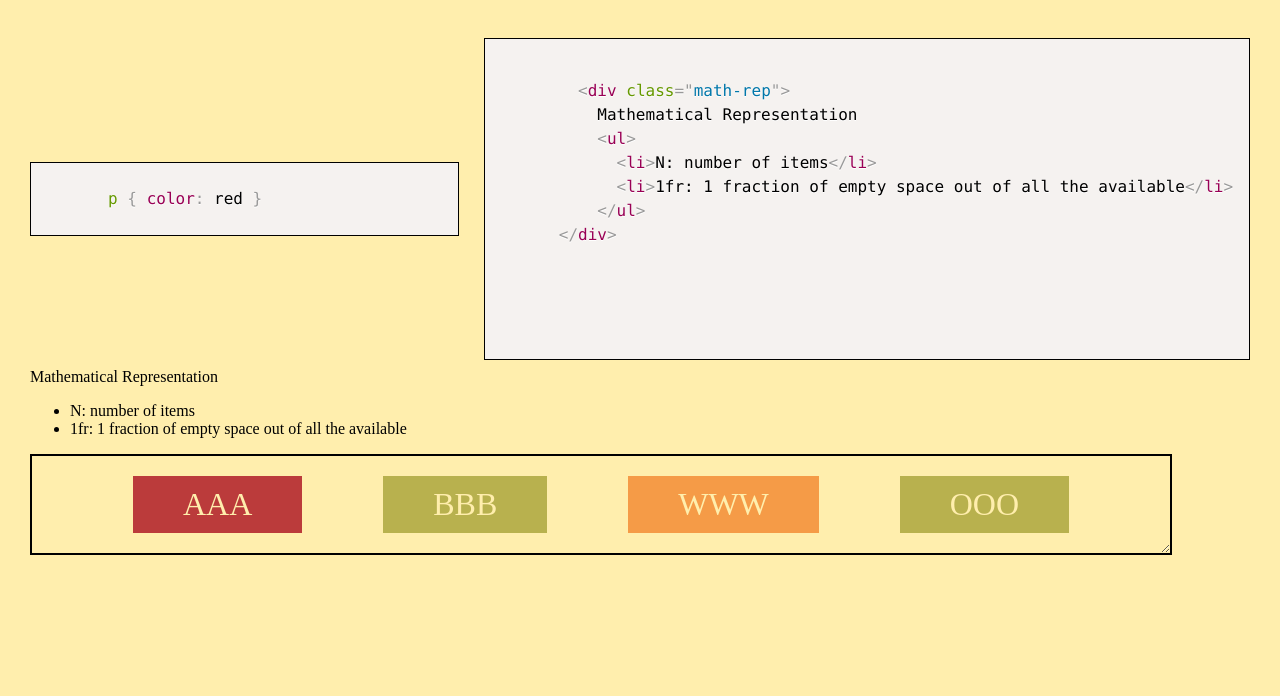
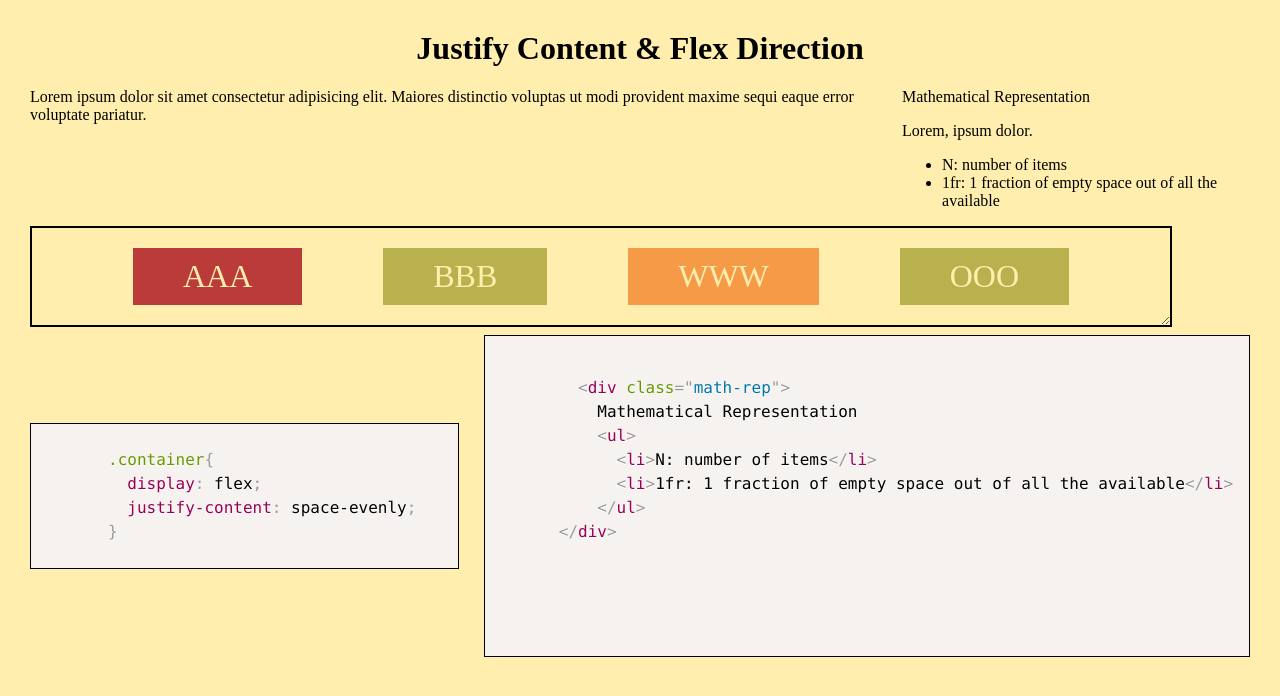
Before and after one commit to Hachikoi-the-creator/FlexboxDisplay, a plain HTML site: page Flexamples/1one-a.html in a window 1280 px wide. Drawn offline with Linux system fonts and the light colour scheme.

Commit message:
modified 1one.html sending to www

```diff
--- a/Flexamples/1one-a.html
+++ b/Flexamples/1one-a.html
@@ -31,6 +31,7 @@
     /* extra stuff */
     .desc {
       font-size: 20px;
+      text-align: center;
     }
 
 
@@ -40,14 +41,43 @@
 
 <body>
 
-  <div class="desc"></div>
+
+  <h1>justify content & flex direction</h1>
+  <!-- my explanation of what is happening -->
+  <div class="resume">
+    <div class="style-explan">
+      Lorem ipsum dolor sit amet consectetur adipisicing elit. Maiores distinctio voluptas ut modi provident maxime sequi eaque error voluptate pariatur.
+    </div>
+
+    <div class="math-rep">
+      Mathematical Representation
+      <p>Lorem, ipsum dolor.</p>
+      <ul>
+        <li>N: number of items</li>
+        <li>1fr: 1 fraction of empty space out of all the available</li>
+      </ul>
+    </div>
+  </div>
 
 
+  <div class="resize-it">
+    <nav class="container">
+      <div>AAA</div>
+      <div>BBB</div>
+      <div>WWW</div>
+      <div>OOO</div>
+    </nav>
+
+  </div>
+
+  <!-- code snippets -->
   <div class="code-snip">
-
     <pre class="line-numbers">
       <code class="language-css">
-        p { color: red }
+        .container{
+          display: flex;
+          justify-content: space-evenly;
+        }
       </code>
     </pre>
 
@@ -65,27 +95,6 @@
       </code>
     </pre>
   </div>
-
-  <div class="math-rep">
-    Mathematical Representation
-    <ul>
-      <li>N: number of items</li>
-      <li>1fr: 1 fraction of empty space out of all the available</li>
-    </ul>
-
-  </div>
-
-  <div class="flex-style"></div>
-
-  <div class="resize-it">
-    <nav class="container">
-      <div>AAA</div>
-      <div>BBB</div>
-      <div>WWW</div>
-      <div>OOO</div>
-    </nav>
-
-  </div>
   <!-- code highlighting -->
   <script src="../prism-highlight/prism.js"></script>
 </body>
--- a/Flexamples/generic-styles.css
+++ b/Flexamples/generic-styles.css
@@ -24,6 +24,17 @@ body {
 .container > div:nth-child(4) {
   background-color: rgb(184, 177, 78);
 }
+h1 {
+  text-transform: capitalize;
+  text-align: center;
+}
+/* the stuff below the title */
+.resume {
+  display: flex;
+  flex: 1 1 47%;
+  justify-content: space-between;
+  word-wrap:normal;
+}
 
 /* code blocks styling */
 pre.line-numbers {
```
